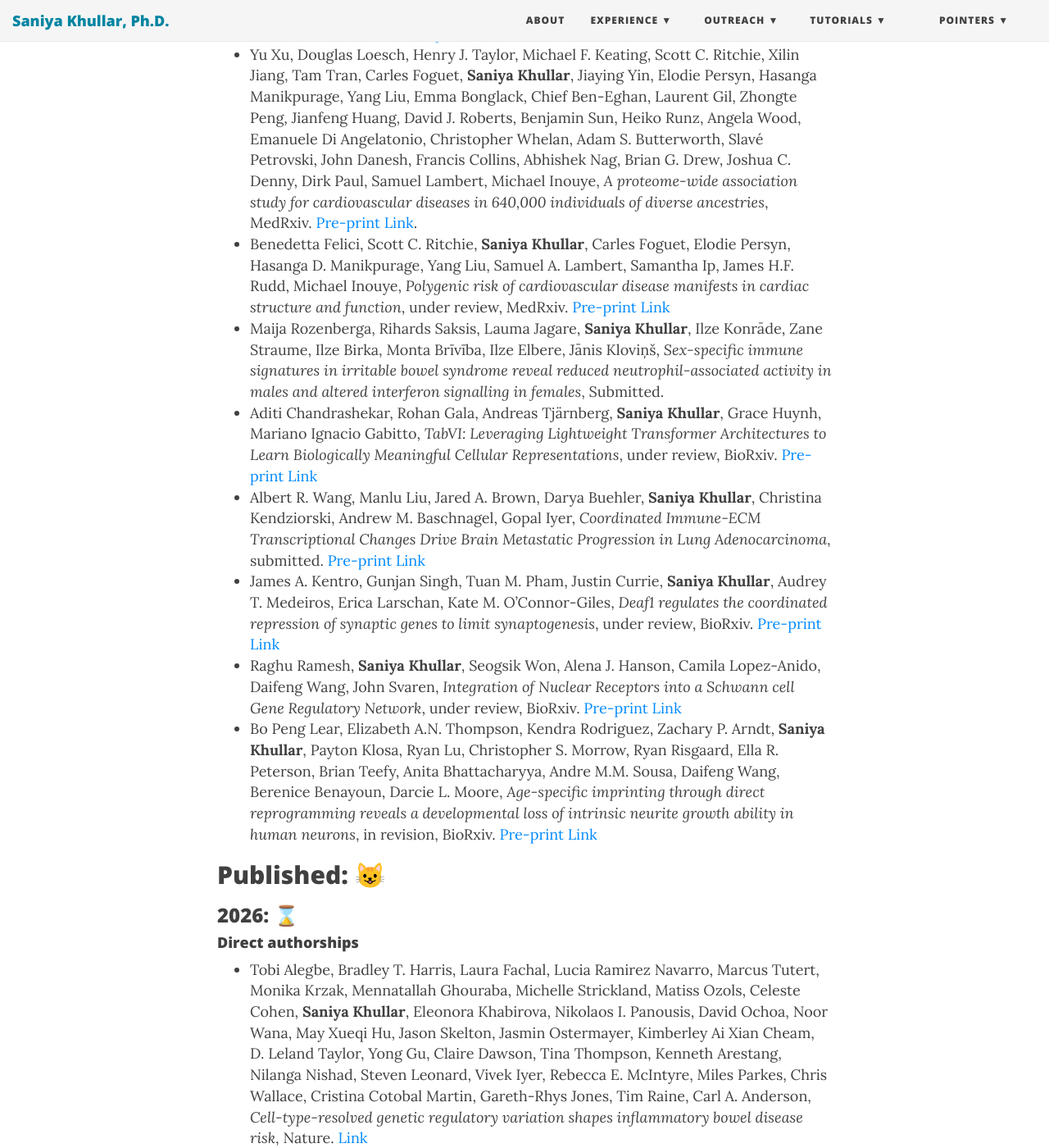
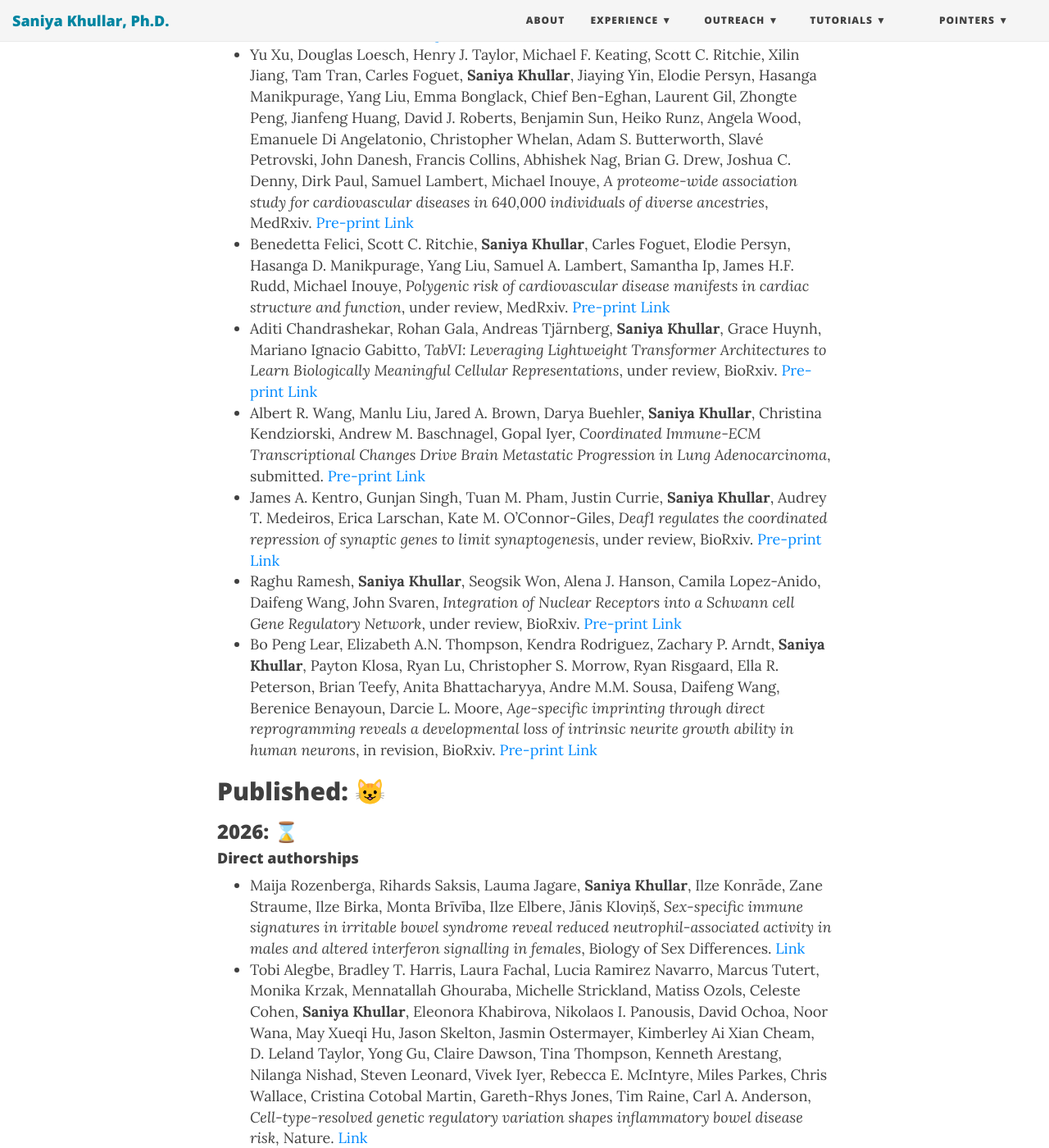
Before and after one commit to SaniyaKhullar/saniyakhullar.github.io, a Jekyll site: the page built from publications.md, in a window 1280 px wide and 1400 px high, scrolled down 694 px. Shown: the whole window at 82% size. Built offline with Jekyll 4.4.1, drawn with Linux system fonts in a browser that asks for light colours; nearby versions of some CDN libraries; part of the change alters nothing that is shown.

Commit message:
updates :)

```diff
--- a/publications.md
+++ b/publications.md
@@ -12,9 +12,8 @@ Please note my publications 🤓📚🧬 are as follows 📖 :
 ## Revisions/Under Review/Preprints: ✏️
 - Karan Kumar, Kiran Kumar, Sebastián Urquiza-Zurich, **Saniya Khullar**, Miriam Caballero Cerveró, Isabell Gallego Rendón, Tobias Benedikt Alter, Lars M. Blank, Wen-Hsiung Li, *The pangenome era: from gene catalogs to AI-ready graph knowledge systems*, submitted.
 - Negin Rahimzadeh, Samuel Morabito, **Saniya Khullar**, Zechuan Shi, Zhenkun Cao, Vivek Swarup, *An Integrated Single-Cell Atlas Reveals Cell-Type-Specific Regulatory Programs, Communication Networks, and Molecular Subtypes in Alzheimer's Disease*, under review, BioRxiv. [Pre-print Link](https://www.biorxiv.org/content/10.64898/2026.09.03.747935v1.full); [Web Tool: Pan-AD Atlas](https://swaruplab.bio.uci.edu/panad_atlas/)
-- Yu Xu, Douglas Loesch, Henry J. Taylor, Michael F. Keating, Scott C. Ritchie, Xilin Jiang, Tam Tran, Carles Foguet, **Saniya Khullar**, Jiaying Yin, Elodie Persyn, Hasanga Manikpurage, Yang Liu, Emma Bonglack, Chief Ben-Eghan, Laurent Gil, Zhongte Peng, Jianfeng Huang, David J. Roberts, Benjamin Sun, Heiko Runz, Angela Wood, Emanuele Di Angelatonio, Christopher Whelan, Adam S. Butterworth, Slavé Petrovski, John Danesh, Francis Collins, Abhishek Nag, Brian G. Drew, Joshua C. Denny, Dirk Paul, Samuel Lambert, Michael Inouye, *A proteome-wide association study for cardiovascular diseases in 640,000 individuals of diverse ancestries*, MedRxiv. [Pre-print Link](https://www.medrxiv.org/content/10.64898/2026.08.04.26359685v1).
+- Yu Xu, Douglas Loesch, Henry J. Taylor, Michael F. Keating, Scott C. Ritchie, Xilin Jiang, Tam Tran, Carles Foguet, **Saniya Khullar**, Jiaying Yin, Elodie Persyn, Hasanga Manikpurage, Yang Liu, Emma Bonglack, Chief Ben-Eghan, Laurent Gil, Zhongte Peng, Jianfeng Huang, David J. Roberts, Benjamin Sun, Heiko Runz, Angela Wood, Emanuele Di Angelatonio, Christopher Whelan, Adam S. Butterworth, Slavé Petrovski, John Danesh, Francis Collins, Abhishek Nag, Brian G. Drew, Joshua C. Denny, Dirk Paul, Samuel Lambert, Michael Inouye, *A proteome-wide association study for cardiovascular diseases in 640,000 individuals of diverse ancestries*, MedRxiv. [Pre-print Link](https://www.medrxiv.org/content/10.64898/2026.08.04.26359685v1)
 - Benedetta Felici, Scott C. Ritchie, **Saniya Khullar**, Carles Foguet, Elodie Persyn, Hasanga D. Manikpurage, Yang Liu, Samuel A. Lambert, Samantha Ip, James H.F. Rudd, Michael Inouye, *Polygenic risk of cardiovascular disease manifests in cardiac structure and function*, under review, MedRxiv. [Pre-print Link](https://www.medrxiv.org/content/10.64898/2026.06.07.26354998v1.full-text)
-- Maija Rozenberga, Rihards Saksis, Lauma Jagare, **Saniya Khullar**, Ilze Konrāde, Zane Straume, Ilze Birka, Monta Brīvība, Ilze Elbere, Jānis Kloviņš, *Sex-specific immune signatures in irritable bowel syndrome reveal reduced neutrophil-associated activity in males and altered interferon signalling in females*, Submitted.
 - Aditi Chandrashekar, Rohan Gala, Andreas Tjärnberg, **Saniya Khullar**, Grace Huynh, Mariano Ignacio Gabitto, *TabVI: Leveraging Lightweight Transformer Architectures to Learn Biologically Meaningful Cellular Representations*, under review, BioRxiv. [Pre-print Link](https://www.biorxiv.org/content/10.1101/2025.02.13.637984v1.full)
 -	Albert R. Wang, Manlu Liu, Jared A. Brown, Darya Buehler, **Saniya Khullar**, Christina Kendziorski, Andrew M. Baschnagel, Gopal Iyer, *Coordinated Immune-ECM Transcriptional Changes Drive Brain Metastatic Progression in Lung Adenocarcinoma*, submitted. [Pre-print Link](https://www.sciencedirect.com/science/article/abs/pii/S1556086425001388)
 -	James A. Kentro, Gunjan Singh, Tuan M. Pham, Justin Currie, **Saniya Khullar**, Audrey T. Medeiros, Erica Larschan, Kate M. O’Connor-Giles, *Deaf1 regulates the coordinated repression of synaptic genes to limit synaptogenesis*, under review, BioRxiv. [Pre-print Link](https://www.biorxiv.org/content/10.1101/2024.10.30.621128v4)
@@ -24,6 +23,7 @@ Please note my publications 🤓📚🧬 are as follows 📖 :
 ## Published: 😺
 ### 2026: ⌛
 #### Direct authorships
+- Maija Rozenberga, Rihards Saksis, Lauma Jagare, **Saniya Khullar**, Ilze Konrāde, Zane Straume, Ilze Birka, Monta Brīvība, Ilze Elbere, Jānis Kloviņš, *Sex-specific immune signatures in irritable bowel syndrome reveal reduced neutrophil-associated activity in males and altered interferon signalling in females*, Biology of Sex Differences. [Link](https://link.springer.com/article/10.1186/s13293-026-01018-0)
 - Tobi Alegbe, Bradley T. Harris, Laura Fachal, Lucia Ramirez Navarro, Marcus Tutert, Monika Krzak, Mennatallah Ghouraba, Michelle Strickland, Matiss Ozols, Celeste Cohen, **Saniya Khullar**, Eleonora Khabirova, Nikolaos I. Panousis, David Ochoa, Noor Wana, May Xueqi Hu, Jason Skelton, Jasmin Ostermayer, Kimberley Ai Xian Cheam, D. Leland Taylor, Yong Gu, Claire Dawson, Tina Thompson, Kenneth Arestang, Nilanga Nishad, Steven Leonard, Vivek Iyer, Rebecca E. McIntyre, Miles Parkes, Chris Wallace, Cristina Cotobal Martin, Gareth-Rhys Jones, Tim Raine, Carl A. Anderson, *Cell-type-resolved genetic regulatory variation shapes inflammatory bowel disease risk*, Nature. [Link](https://www.nature.com/articles/s41586-026-10627-z)
 
 #### Consortium authorships
```
